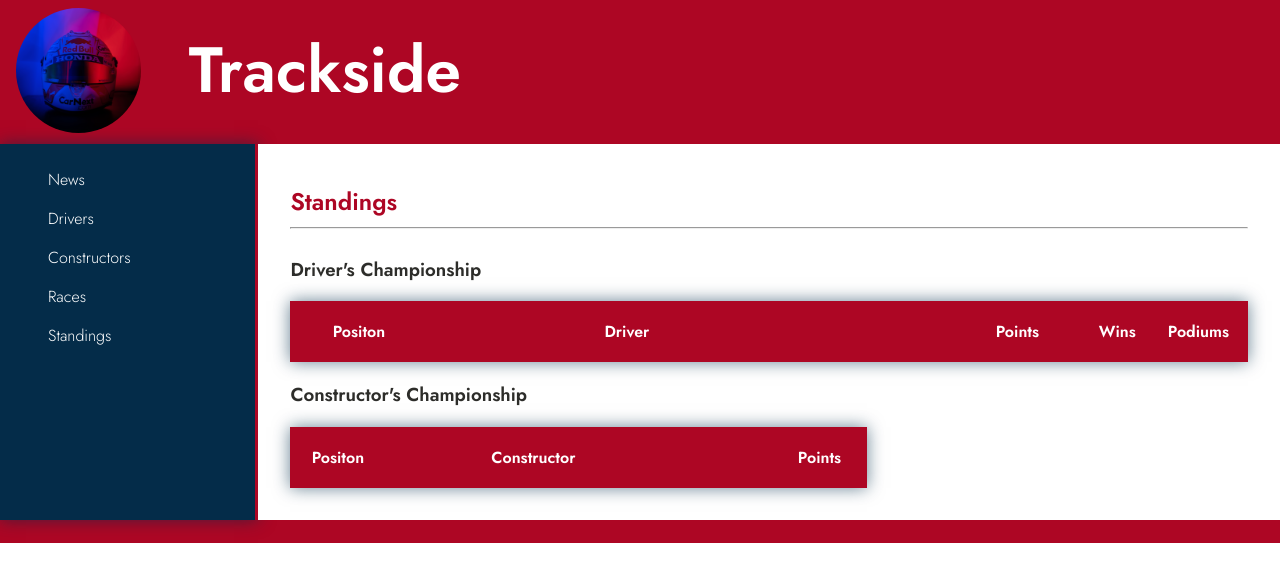
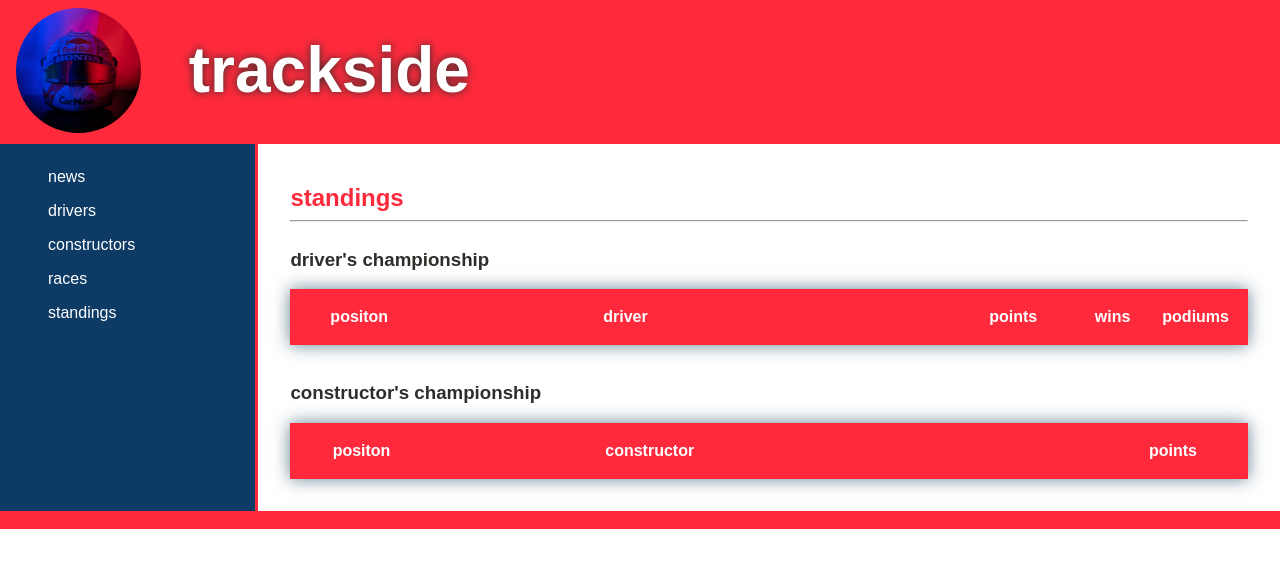
Before and after one commit to ethanBaird/trackside, a Flask app: page /standings in a window 1280 px wide. Shown: the top 582 px of the page. Run offline with Flask 2, Linux system fonts and the light colour scheme; data that the repository does not hold is empty; some libraries are stand-ins or nearby versions.

Commit message:
final tweaks and data loading before presentation

```diff
--- a/controllers/results_controller.py
+++ b/controllers/results_controller.py
@@ -24,8 +24,10 @@ def create():
     # gets race details from form
     id = request.form['race_id']
     race = races_repository.select(id)
+
     # gets scoring info from scores table
     scores = scores_repository.select_all()
+
     # for each possible score outcome creates and saves a result
     position = 1
     for score in scores:
--- a/repositories/results_repository.py
+++ b/repositories/results_repository.py
@@ -19,10 +19,10 @@ def save(result):
     results = run_sql(sql, values)
     id = results[0]["id"]
     result.id = id
+
     # adds result to driver
     driver = drivers_repository.select(result.driver.id)
     constructor = constructors_repository.select(result.constructor.id)
-
     driver.race(constructor, result)
 
     # saves change to db
--- a/static/style.css
+++ b/static/style.css
@@ -1,20 +1,20 @@
 /* General CSS */
 
 body {
-    font-family: 'Jost', sans-serif;
+    font-family: Arial, Helvetica, sans-serif;
     margin: 0;
 }
 
 hr {
-    color: #042c49;
+    color: #0D3B66;
 }
 
 button {
     background: none!important;
     border: none;
     padding: 0!important;
-    font-family: 'Jost', sans-serif;
-    color: #ad0624;
+    font-family: Arial, Helvetica, sans-serif;
+    color: #FE2A3C;
     text-decoration: none;
 }
 
@@ -62,17 +64,18 @@ input {
 /* main index CSS */
 
 header {
-    background-color: #ad0624;
+    background-color: #FE2A3C;
     color: #fff;
     display: flex;
     align-items: center;
     font-size: xx-large;
     padding: 0.5rem 1rem;
-    border-bottom: 3px solid #ad0624;
+    border-bottom: 3px solid #FE2A3C;
 }
 
 header h1 {
-    margin: 0px
+    margin: 0px;
+    text-shadow: 0 0 8px #2D2D2A;
 }
 
 .icon {
@@ -87,10 +90,9 @@ main {
 }
 
 nav {
-    background-color: #042c49;
-    border-right: 3px solid #ad0624;
+    background-color: #0D3B66;
+    border-right: 3px solid #FE2A3C;
     width: 20%;
-    box-shadow: 0 0 16px #042c499a;
 }
 
 nav ul {
@@ -119,7 +121,7 @@ article {
 
 article h2 {
     margin: 0.5rem 0rem;
-    color:#ad0624
+    color:#FE2A3C;
 }
 
 article a {
@@ -348,7 +351,7 @@ article a:hover {
 /* footer css */
 
 footer {
-    background-color: #ad0624;
+    background-color: #FE2A3C;
 }
 
 /* all tables CSS */
@@ -358,7 +361,7 @@ table {
     width: auto 100%;
     color: #2D2D2A;
     border-collapse: collapse;
-    border: 3px solid #ad0624;
+    border: 3px solid #FE2A3C;
     box-shadow: 0 0 16px #042c499a;
 }
 
@@ -399,7 +402,7 @@ tbody td {
 }
 
 thead {
-    background-color: #ad0624;
+    background-color: #FE2A3C;
     color: #fff;
 }
 
--- a/templates/constructors/index.html
+++ b/templates/constructors/index.html
@@ -1,7 +1,7 @@
 {% extends 'index.html' %}
 
 {% block content %}
-    <h2>Constructors</h2>
+    <h2>constructors</h2>
     <hr>
     <ul class="constructors-list">
         {% for constructor in constructors %}
--- a/templates/drivers/index.html
+++ b/templates/drivers/index.html
@@ -1,7 +1,7 @@
 {% extends 'index.html' %}
 
 {% block content %}
-    <h2>Drivers</h2>
+    <h2>drivers</h2>
     <hr>
     <ul class="drivers-list">
         {% for driver in drivers %}
--- a/templates/index.html
+++ b/templates/index.html
@@ -4,16 +4,16 @@
 <body>
     <header>
         <img src="{{ url_for('static', filename='images/icon/small_icon.png') }}" alt="icon" class="icon">
-        <h1>Trackside</h1>
+        <h1>trackside</h1>
     </header>
     <main>
         <nav>
             <ul>
-                <li><a href="/news">News</a></li>
-                <li><a href="/drivers">Drivers</a></li>
-                <li><a href="/constructors">Constructors</a></li>
-                <li><a href="/races">Races</a></li>
-                <li><a href="/standings">Standings</a></li>
+                <li><a href="/news">news</a></li>
+                <li><a href="/drivers">drivers</a></li>
+                <li><a href="/constructors">constructors</a></li>
+                <li><a href="/races">races</a></li>
+                <li><a href="/standings">standings</a></li>
             </ul>
         </nav>
         <article>
--- a/templates/races/index.html
+++ b/templates/races/index.html
@@ -2,8 +2,8 @@
 
 {% block content %}
     <div class="races-list-header">
-        <h2>Races</h2>
-        <a href="/results/new">Add Race Results</a>
+        <h2>races</h2>
+        <a href="/results/new">add race results</a>
     </div>
     <hr>
     <ul class="races-list">
--- a/templates/races/show.html
+++ b/templates/races/show.html
@@ -8,6 +8,7 @@
             <tr>
                 <th>Positon</th>
                 <th>Driver</th>
+                <th></th>
                 <th>Points</th>
             </tr>
         </thead>
@@ -16,7 +17,8 @@
             <tr>
                 <td>{{ result.score.position }}</td>
                 <td><b>{{ result.driver.name }}</b></td>
-                <td>{{ result.score.points }}</td>
+                <td><a href="/constructors/{{result.constructor.id}}"><img src="../../static/images/constructors/{{result.constructor.name}}.png" alt="Image of {{result.constructor.name}} logo" class="constructor-img"></a></td>
+                <td><b>{{ result.score.points }}</b></td>
             </tr>
             {% endfor %}
         </tbody>
--- a/templates/standings/index.html
+++ b/templates/standings/index.html
@@ -1,18 +1,18 @@
 {% extends 'index.html' %}
 
 {% block content %}
-    <h2>Standings</h2>
+    <h2>standings</h2>
     <hr>
         <table>
-            <caption><h3>Driver's Championship</h3></caption>
+            <caption><h3>driver's championship</h3></caption>
             <thead>
                 <tr>
-                    <th>Positon</th>
-                    <th>Driver</th>
+                    <th>positon</th>
+                    <th>driver</th>
                     <th></th>
-                    <th>Points</th>
-                    <th>Wins</th>
-                    <th>Podiums</th>
+                    <th>points</th>
+                    <th>wins</th>
+                    <th>podiums</th>
                 </tr>
             </thead>
             <tbody>
@@ -29,14 +29,17 @@
             </tbody>
 
         </table>
+        <br>
         <table>
-            <caption><h3>Constructor's Championship</h3></caption>
+            <caption><h3>constructor's championship</h3></caption>
             <thead>
                 <tr>
-                    <th>Positon</th>
-                    <th>Constructor</th>
+                    <th>positon</th>
+                    <th>constructor</th>
                     <th></th>
-                    <th>Points</th>
+                    <th></th>
+                    <th>points</th>
+                    <th></th>
                 </tr>
             </thead>
             <tbody>
@@ -45,7 +48,9 @@
                     <td>{{ constructors.index(constructor)+1 }}</td>
                     <td><b>{{ constructor.name }}</b></td>
                     <td><a href="/constructors/{{constructor.id}}"><img src="static/images/constructors/{{constructor.name}}.png" alt="Image of {{constructor.name}} logo" class="constructor-img"></a></td>
+                    <td></td>
                     <td><b>{{ constructor.points }}</b></td>
+                    <td></td>
                 </tr>
                 {% endfor %}
             </tbody>
--- a/templates/welcome.html
+++ b/templates/welcome.html
@@ -9,8 +9,8 @@
     }
     </style>
     <div class="welcome">
-        <h1>TRACKSIDE</h1>
-        <a href="/news">Enter Site</a>
+        <h1>trackside</h1>
+        <a href="/news">enter site</a>
     </div>
     </>
 {% endblock base %}
```
Also changed, not shown: other parts of static/style.css (+16 -13 lines), templates/drivers/edit.html (+8 -7 lines), templates/drivers/show.html (+4 -4 lines), templates/news/index.html (+29 -1 lines).
